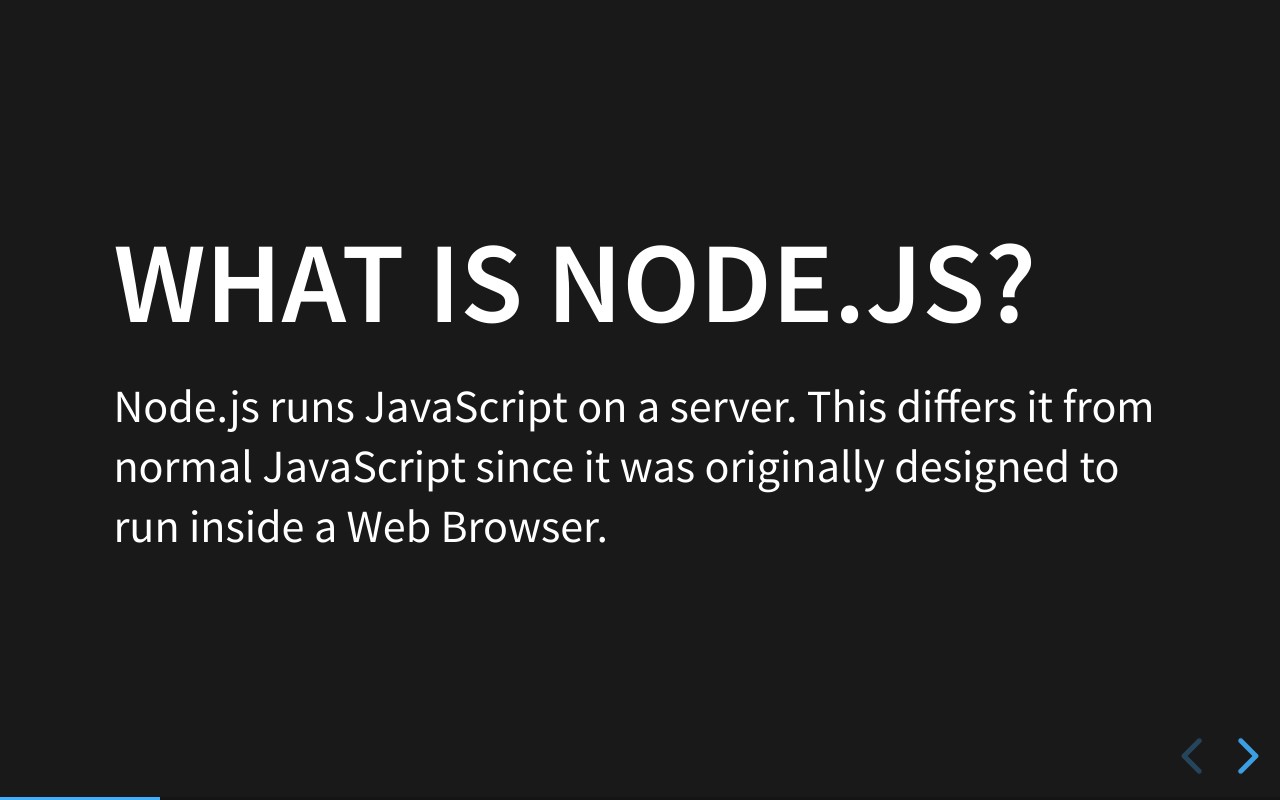
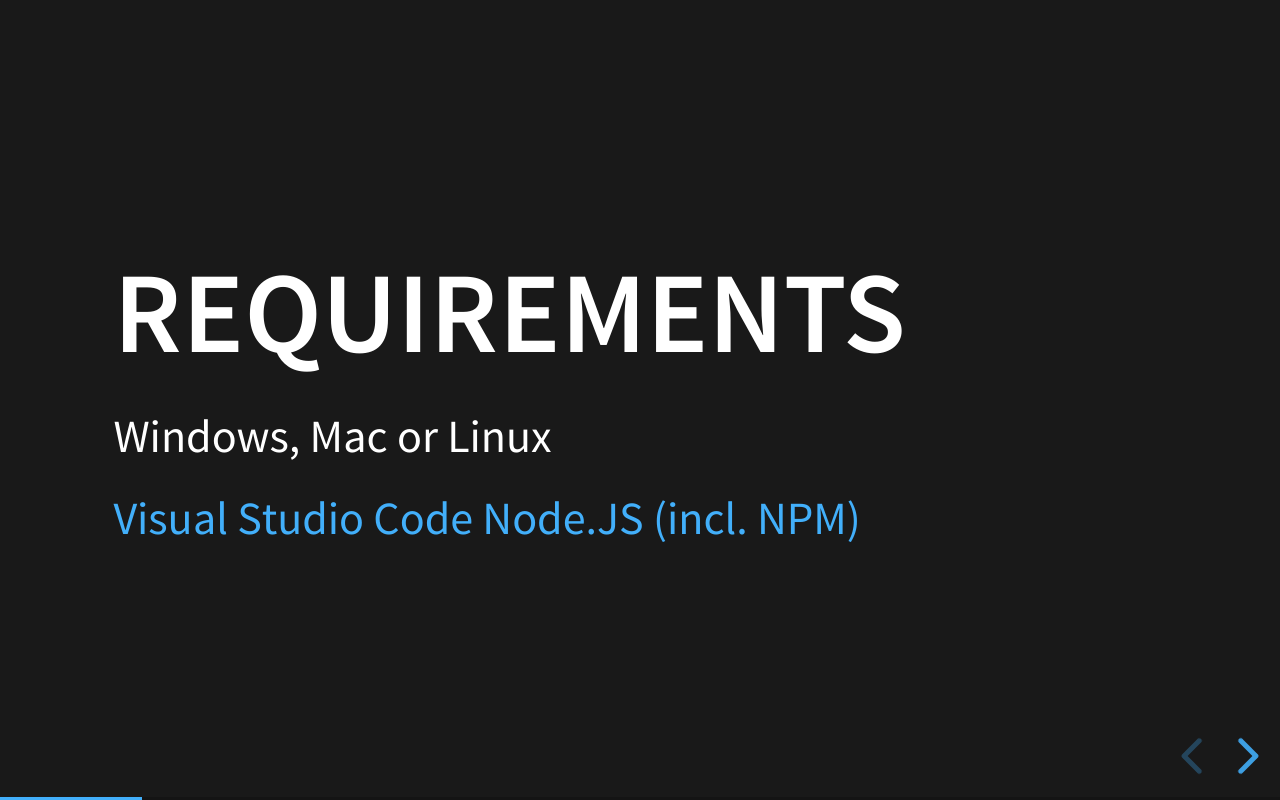
Before and after one commit to gal/python-mentorship, a plain HTML site: page 1.html in a window 1280 px wide. Both pictures are taken after a click on the button "next slide". Drawn offline with Linux system fonts and the light colour scheme.

Commit message:
Added requirements

```diff
--- a/1.html
+++ b/1.html
@@ -50,6 +50,12 @@
           <img src="https://cdn-assets-cloud.frontify.com/local/frontify/h_lNxVXLqrDqb2kyrixW3lMmUl7n-aBRzJUzyvzD7_9FpVMt61zcnJ81BDOqdkOndY8i0eAwn6Wh0ML1aAgbhjOhufnBG8Tz7OVGBhGqrknPlL9fOTjbQj2eRqycd0zF?width=2400" style="border: 0; background: transparent; width: 35%;" />
           <h1>Advanced Web Development</h1>
           <p><b>Week 1</b>: Introduction to Node.js</p>
+        </section>
+        <section style="text-align: left;">
+          <h1>Requirements</h1>
+          <p>Windows, Mac or Linux</p>
+          <a href="https://code.visualstudio.com/">Visual Studio Code</a>
+          <a href="https://nodejs.org/en/download/">Node.JS (incl. NPM)</a>
         </section>
         <section style="text-align: left;">
           <h1>What is <b>Node.js</b>?</h1>
```
